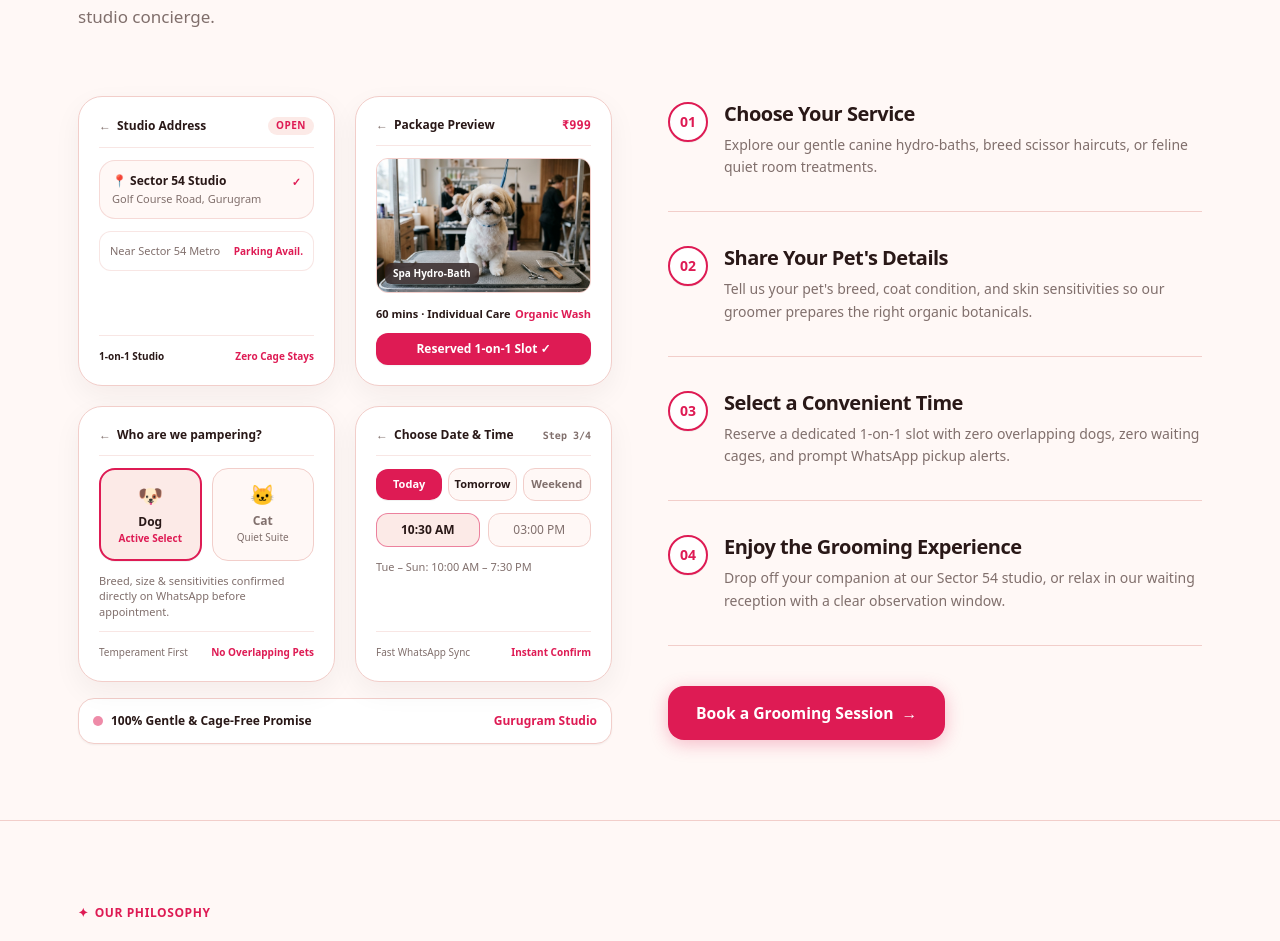
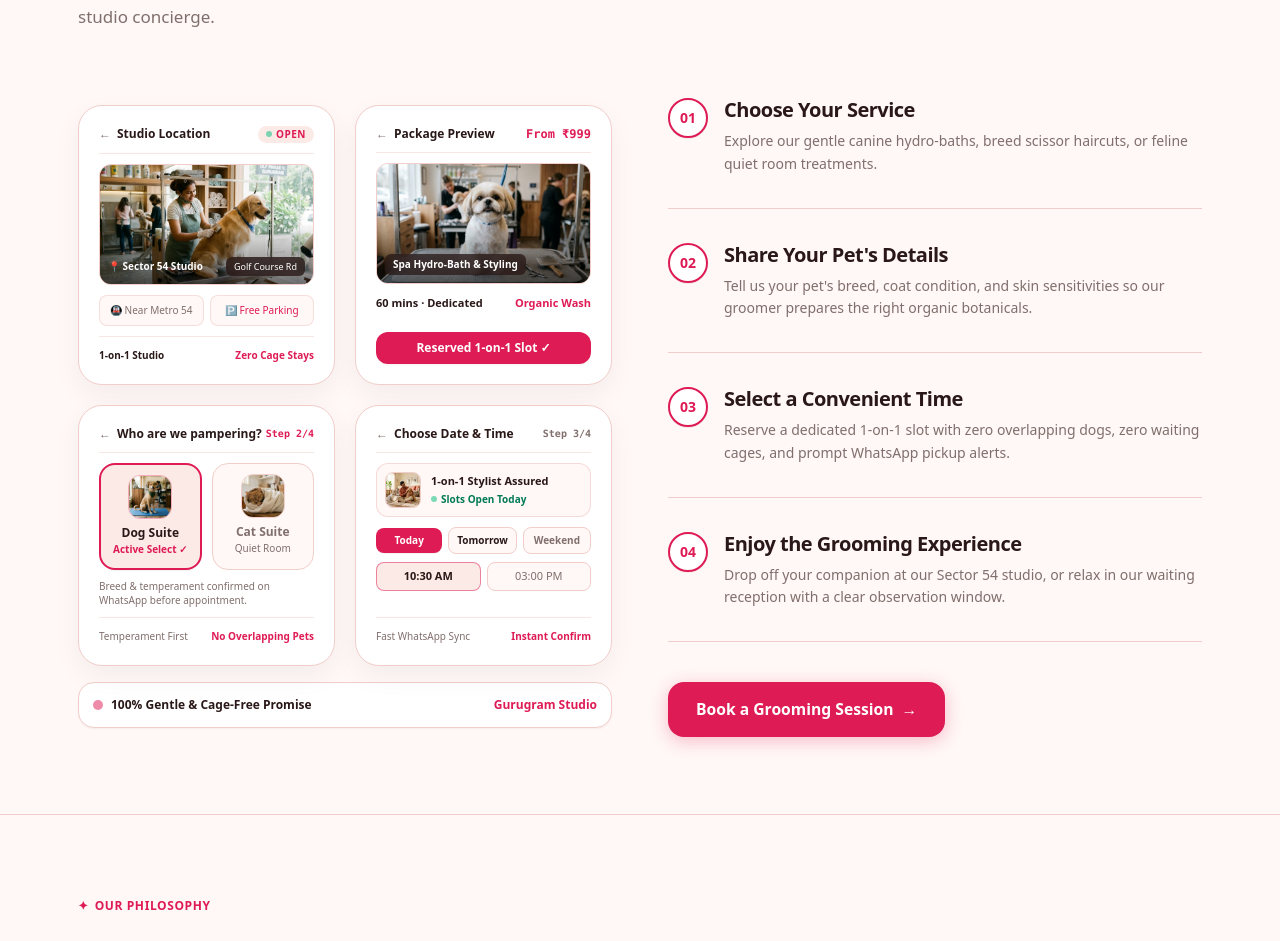
Before and after one commit to Vansh-7454/grow_demo, a Next.js app: page / in a window 1280 px wide. Shown: the part 2043-2984 px from the top of the page. Built offline with nearby package versions, Linux system fonts and the light colour scheme.

Commit message:
feat(booking-preview): enrich all 4 preview cards with real photography, pet portraits, and stylist preview

```diff
--- a/src/components/BookingProcessSection.tsx
+++ b/src/components/BookingProcessSection.tsx
@@ -62,38 +62,49 @@ export default function BookingProcessSection() {
               />
 
               <div className="grid grid-cols-1 sm:grid-cols-2 gap-4 sm:gap-5">
-                {/* Mobile Screen Card 1: Address & Location */}
+                {/* Mobile Screen Card 1: Studio Address & Photo */}
                 <div className="bg-white border border-[#F2CECA] rounded-[24px] p-4 sm:p-5 shadow-[0_10px_28px_rgba(41,24,23,0.05)] flex flex-col justify-between hover:border-[#DE1B54]/60 transition-colors">
                   <div>
-                    <div className="flex items-center justify-between text-xs font-bold text-[#291817] pb-3 mb-3 border-b border-[#F2CECA]/50">
+                    <div className="flex items-center justify-between text-xs font-bold text-[#291817] pb-2.5 mb-2.5 border-b border-[#F2CECA]/50">
                       <span className="flex items-center gap-1.5 text-[#291817]">
                         <span className="text-xs text-[#806F6C]">←</span>
-                        <span>Studio Address</span>
+                        <span>Studio Location</span>
                       </span>
-                      <span className="text-[10px] font-bold uppercase tracking-wider text-[#DE1B54] bg-[#FCEAE7] px-2 py-0.5 rounded-full">
-                        Open
+                      <span className="text-[10px] font-bold uppercase tracking-wider text-[#DE1B54] bg-[#FCEAE7] px-2 py-0.5 rounded-full flex items-center gap-1">
+                        <span className="w-1.5 h-1.5 rounded-full bg-emerald-500 animate-pulse" />
+                        <span>Open</span>
                       </span>
                     </div>
 
-                    <div className="bg-[#FFF8F6] p-3 rounded-2xl border border-[#F2CECA]/70 mb-3">
-                      <div className="flex items-start justify-between">
-                        <div>
-                          <p className="text-xs font-bold text-[#291817]">📍 Sector 54 Studio</p>
-                          <p className="text-[11px] text-[#806F6C] mt-0.5 leading-snug">
-                            Golf Course Road, Gurugram
-                          </p>
-                        </div>
-                        <span className="text-[11px] text-[#DE1B54] font-bold">✓</span>
+                    {/* Studio Real Photo */}
+                    <div className="relative aspect-[16/9] rounded-xl overflow-hidden mb-2.5 border border-[#F2CECA] bg-[#FCEAE7]">
+                      <Image
+                        src="/images/studio-hero.jpg"
+                        alt="Paws & Claws Pet Grooming Studio Gurugram"
+                        fill
+                        sizes="(max-width: 640px) 100vw, 220px"
+                        className="object-cover"
+                      />
+                      <div className="absolute inset-0 bg-gradient-to-t from-black/55 via-transparent to-transparent" />
+                      <div className="absolute bottom-2 left-2 right-2 flex items-center justify-between text-white text-[10px] font-bold">
+                        <span>📍 Sector 54 Studio</span>
+                        <span className="bg-[#291817]/80 backdrop-blur-xs px-2 py-0.5 rounded-md text-[9px] font-normal">
+                          Golf Course Rd
+                        </span>
                       </div>
                     </div>
 
-                    <div className="bg-white p-2.5 rounded-xl border border-[#F2CECA]/50 text-[11px] text-[#806F6C] flex items-center justify-between">
-                      <span>Near Sector 54 Metro</span>
-                      <span className="text-[#DE1B54] font-semibold text-[10px]">Parking Avail.</span>
+                    <div className="grid grid-cols-2 gap-1.5 text-[10px] text-[#806F6C]">
+                      <div className="bg-[#FFF8F6] p-1.5 rounded-lg border border-[#F2CECA]/60 text-center font-medium">
+                        🚇 Near Metro 54
+                      </div>
+                      <div className="bg-[#FFF8F6] p-1.5 rounded-lg border border-[#F2CECA]/60 text-center font-medium text-[#DE1B54]">
+                        🅿️ Free Parking
+                      </div>
                     </div>
                   </div>
 
-                  <div className="pt-3 mt-3 border-t border-[#F2CECA]/50 flex items-center justify-between text-[10px] text-[#806F6C]">
+                  <div className="pt-2.5 mt-2.5 border-t border-[#F2CECA]/50 flex items-center justify-between text-[10px] text-[#806F6C]">
                     <span className="font-semibold text-[#291817]">1-on-1 Studio</span>
                     <span className="text-[#DE1B54] font-bold">Zero Cage Stays</span>
                   </div>
@@ -102,16 +113,16 @@ export default function BookingProcessSection() {
                 {/* Mobile Screen Card 2: Package Preview with Photo */}
                 <div className="bg-white border border-[#F2CECA] rounded-[24px] p-4 sm:p-5 shadow-[0_10px_28px_rgba(41,24,23,0.05)] flex flex-col justify-between hover:border-[#DE1B54]/60 transition-colors">
                   <div>
-                    <div className="flex items-center justify-between text-xs font-bold text-[#291817] pb-3 mb-3 border-b border-[#F2CECA]/50">
+                    <div className="flex items-center justify-between text-xs font-bold text-[#291817] pb-2.5 mb-2.5 border-b border-[#F2CECA]/50">
                       <span className="flex items-center gap-1.5 text-[#291817]">
                         <span className="text-xs text-[#806F6C]">←</span>
                         <span>Package Preview</span>
                       </span>
-                      <span className="text-xs font-mono font-bold text-[#DE1B54]">₹999</span>
+                      <span className="text-xs font-mono font-bold text-[#DE1B54]">From ₹999</span>
                     </div>
 
                     {/* Mini Pet Photo preview */}
-                    <div className="relative aspect-[16/10] rounded-xl overflow-hidden mb-3 border border-[#F2CECA] bg-[#FCEAE7]">
+                    <div className="relative aspect-[16/9] rounded-xl overflow-hidden mb-2.5 border border-[#F2CECA] bg-[#FCEAE7]">
                       <Image
                         src="/images/shih-tzu-cut.jpg"
                         alt="Signature Grooming Preview"
@@ -119,13 +130,14 @@ export default function BookingProcessSection() {
                         sizes="(max-width: 640px) 100vw, 220px"
                         className="object-cover"
                       />
+                      <div className="absolute inset-0 bg-gradient-to-t from-black/55 via-transparent to-transparent" />
                       <div className="absolute bottom-2 left-2 bg-[#291817]/75 backdrop-blur-xs text-white text-[10px] font-semibold px-2 py-0.5 rounded-md">
-                        Spa Hydro-Bath
+                        Spa Hydro-Bath &amp; Styling
                       </div>
                     </div>
 
-                    <div className="flex items-center justify-between text-[11px] text-[#806F6C] mb-2.5">
-                      <span className="font-semibold text-[#291817]">60 mins · Individual Care</span>
+                    <div className="flex items-center justify-between text-[11px] text-[#806F6C] mb-2">
+                      <span className="font-semibold text-[#291817]">60 mins · Dedicated</span>
                       <span className="text-[#DE1B54] font-bold">Organic Wash</span>
                     </div>
                   </div>
@@ -135,44 +147,65 @@ export default function BookingProcessSection() {
                   </div>
                 </div>
 
-                {/* Mobile Screen Card 3: Who are we pampering? */}
+                {/* Mobile Screen Card 3: Who are we pampering? with REAL PET PHOTOS */}
                 <div className="bg-white border border-[#F2CECA] rounded-[24px] p-4 sm:p-5 shadow-[0_10px_28px_rgba(41,24,23,0.05)] flex flex-col justify-between hover:border-[#DE1B54]/60 transition-colors">
                   <div>
-                    <div className="flex items-center justify-between text-xs font-bold text-[#291817] pb-3 mb-3 border-b border-[#F2CECA]/50">
+                    <div className="flex items-center justify-between text-xs font-bold text-[#291817] pb-2.5 mb-2.5 border-b border-[#F2CECA]/50">
                       <span className="flex items-center gap-1.5 text-[#291817]">
                         <span className="text-xs text-[#806F6C]">←</span>
                         <span>Who are we pampering?</span>
                       </span>
+                      <span className="text-[10px] font-mono text-[#DE1B54] font-bold">Step 2/4</span>
                     </div>
 
-                    <div className="grid grid-cols-2 gap-2.5 mb-3">
-                      <div className="p-3 rounded-2xl bg-[#FCEAE7] border-2 border-[#DE1B54] text-center shadow-2xs">
-                        <span className="text-xl block mb-1">🐶</span>
-                        <p className="text-xs font-extrabold text-[#291817]">Dog</p>
-                        <p className="text-[10px] text-[#DE1B54] font-semibold">Active Select</p>
+                    {/* Pet Cards with REAL PHOTOS instead of generic emojis */}
+                    <div className="grid grid-cols-2 gap-2.5 mb-2.5">
+                      {/* Dog Profile */}
+                      <div className="p-2.5 rounded-2xl bg-[#FCEAE7] border-2 border-[#DE1B54] text-center shadow-2xs">
+                        <div className="relative w-11 h-11 mx-auto mb-1.5 rounded-xl overflow-hidden border border-[#DE1B54]/30">
+                          <Image
+                            src="/images/indie-dog-bath.jpg"
+                            alt="Dog Grooming Suite"
+                            fill
+                            sizes="48px"
+                            className="object-cover"
+                          />
+                        </div>
+                        <p className="text-xs font-extrabold text-[#291817]">Dog Suite</p>
+                        <p className="text-[10px] text-[#DE1B54] font-bold">Active Select ✓</p>
                       </div>
-                      <div className="p-3 rounded-2xl bg-[#FFF8F6] border border-[#F2CECA] text-center hover:border-[#DE1B54]/40 transition-colors">
-                        <span className="text-xl block mb-1">🐱</span>
-                        <p className="text-xs font-bold text-[#806F6C]">Cat</p>
-                        <p className="text-[10px] text-[#806F6C]">Quiet Suite</p>
+
+                      {/* Cat Profile */}
+                      <div className="p-2.5 rounded-2xl bg-[#FFF8F6] border border-[#F2CECA] text-center hover:border-[#DE1B54]/40 transition-colors">
+                        <div className="relative w-11 h-11 mx-auto mb-1.5 rounded-xl overflow-hidden border border-[#F2CECA]">
+                          <Image
+                            src="/images/cat-calm-dry-bath.jpg"
+                            alt="Cat Grooming Suite"
+                            fill
+                            sizes="48px"
+                            className="object-cover"
+                          />
+                        </div>
+                        <p className="text-xs font-bold text-[#806F6C]">Cat Suite</p>
+                        <p className="text-[10px] text-[#806F6C]">Quiet Room</p>
                       </div>
                     </div>
 
-                    <p className="text-[11px] text-[#806F6C] leading-snug">
-                      Breed, size &amp; sensitivities confirmed directly on WhatsApp before appointment.
+                    <p className="text-[10px] text-[#806F6C] leading-snug">
+                      Breed &amp; temperament confirmed on WhatsApp before appointment.
                     </p>
                   </div>
 
-                  <div className="pt-3 mt-3 border-t border-[#F2CECA]/50 flex items-center justify-between text-[10px] text-[#806F6C]">
+                  <div className="pt-2.5 mt-2.5 border-t border-[#F2CECA]/50 flex items-center justify-between text-[10px] text-[#806F6C]">
                     <span>Temperament First</span>
                     <span className="font-bold text-[#DE1B54]">No Overlapping Pets</span>
                   </div>
                 </div>
 
-                {/* Mobile Screen Card 4: Date & Time Picker */}
+                {/* Mobile Screen Card 4: Date & Time Picker with Groomer Photo */}
                 <div className="bg-white border border-[#F2CECA] rounded-[24px] p-4 sm:p-5 shadow-[0_10px_28px_rgba(41,24,23,0.05)] flex flex-col justify-between hover:border-[#DE1B54]/60 transition-colors">
                   <div>
-                    <div className="flex items-center justify-between text-xs font-bold text-[#291817] pb-3 mb-3 border-b border-[#F2CECA]/50">
+                    <div className="flex items-center justify-between text-xs font-bold text-[#291817] pb-2.5 mb-2.5 border-b border-[#F2CECA]/50">
                       <span className="flex items-center gap-1.5 text-[#291817]">
                         <span className="text-xs text-[#806F6C]">←</span>
                         <span>Choose Date &amp; Time</span>
@@ -180,35 +213,53 @@ export default function BookingProcessSection() {
                       <span className="text-[10px] font-mono text-[#806F6C]">Step 3/4</span>
                     </div>
 
+                    {/* Dedicated Stylist Match Preview */}
+                    <div className="flex items-center gap-2.5 p-2 bg-[#FFF8F6] rounded-xl border border-[#F2CECA]/70 mb-2.5">
+                      <div className="relative w-9 h-9 rounded-lg overflow-hidden shrink-0 border border-[#F2CECA]">
+                        <Image
+                          src="/images/about-pet-story.jpg"
+                          alt="Dedicated Grooming Stylist"
+                          fill
+                          sizes="36px"
+                          className="object-cover"
+                        />
+                      </div>
+                      <div className="min-w-0 flex-1">
+                        <p className="text-[11px] font-bold text-[#291817] truncate">
+                          1-on-1 Stylist Assured
+                        </p>
+                        <p className="text-[10px] text-emerald-700 font-semibold flex items-center gap-1">
+                          <span className="w-1.5 h-1.5 rounded-full bg-emerald-500 animate-pulse" />
+                          <span>Slots Open Today</span>
+                        </p>
+                      </div>
+                    </div>
+
                     {/* Date Pills */}
-                    <div className="flex items-center gap-1.5 mb-3">
-                      <span className="flex-1 py-1.5 text-center text-[11px] font-bold rounded-xl bg-[#DE1B54] text-white shadow-2xs">
+                    <div className="flex items-center gap-1.5 mb-2">
+                      <span className="flex-1 py-1 text-center text-[10px] font-bold rounded-lg bg-[#DE1B54] text-white shadow-2xs">
                         Today
                       </span>
-                      <span className="flex-1 py-1.5 text-center text-[11px] font-semibold rounded-xl bg-[#FFF8F6] border border-[#F2CECA] text-[#291817]">
+                      <span className="flex-1 py-1 text-center text-[10px] font-semibold rounded-lg bg-[#FFF8F6] border border-[#F2CECA] text-[#291817]">
                         Tomorrow
                       </span>
-                      <span className="flex-1 py-1.5 text-center text-[11px] font-semibold rounded-xl bg-[#FFF8F6] border border-[#F2CECA] text-[#806F6C]">
+                      <span className="flex-1 py-1 text-center text-[10px] font-semibold rounded-lg bg-[#FFF8F6] border border-[#F2CECA] text-[#806F6C]">
                         Weekend
                       </span>
                     </div>
 
                     {/* Time chips */}
-                    <div className="grid grid-cols-2 gap-2 mb-3">
-                      <div className="p-2 bg-[#FCEAE7] border border-[#DE1B54]/50 rounded-xl text-center text-xs font-bold text-[#291817]">
+                    <div className="grid grid-cols-2 gap-1.5">
+                      <div className="py-1 px-2 bg-[#FCEAE7] border border-[#DE1B54]/50 rounded-lg text-center text-[11px] font-bold text-[#291817]">
                         10:30 AM
                       </div>
-                      <div className="p-2 bg-[#FFF8F6] border border-[#F2CECA] rounded-xl text-center text-xs font-medium text-[#806F6C]">
+                      <div className="py-1 px-2 bg-[#FFF8F6] border border-[#F2CECA] rounded-lg text-center text-[11px] font-medium text-[#806F6C]">
                         03:00 PM
                       </div>
                     </div>
-
-                    <p className="text-[11px] text-[#806F6C] leading-snug">
-                      Tue – Sun: 10:00 AM – 7:30 PM
-                    </p>
                   </div>
 
-                  <div className="pt-3 mt-3 border-t border-[#F2CECA]/50 flex items-center justify-between text-[10px]">
+                  <div className="pt-2.5 mt-2.5 border-t border-[#F2CECA]/50 flex items-center justify-between text-[10px]">
                     <span className="text-[#806F6C]">Fast WhatsApp Sync</span>
                     <span className="font-bold text-[#DE1B54]">Instant Confirm</span>
                   </div>
```
